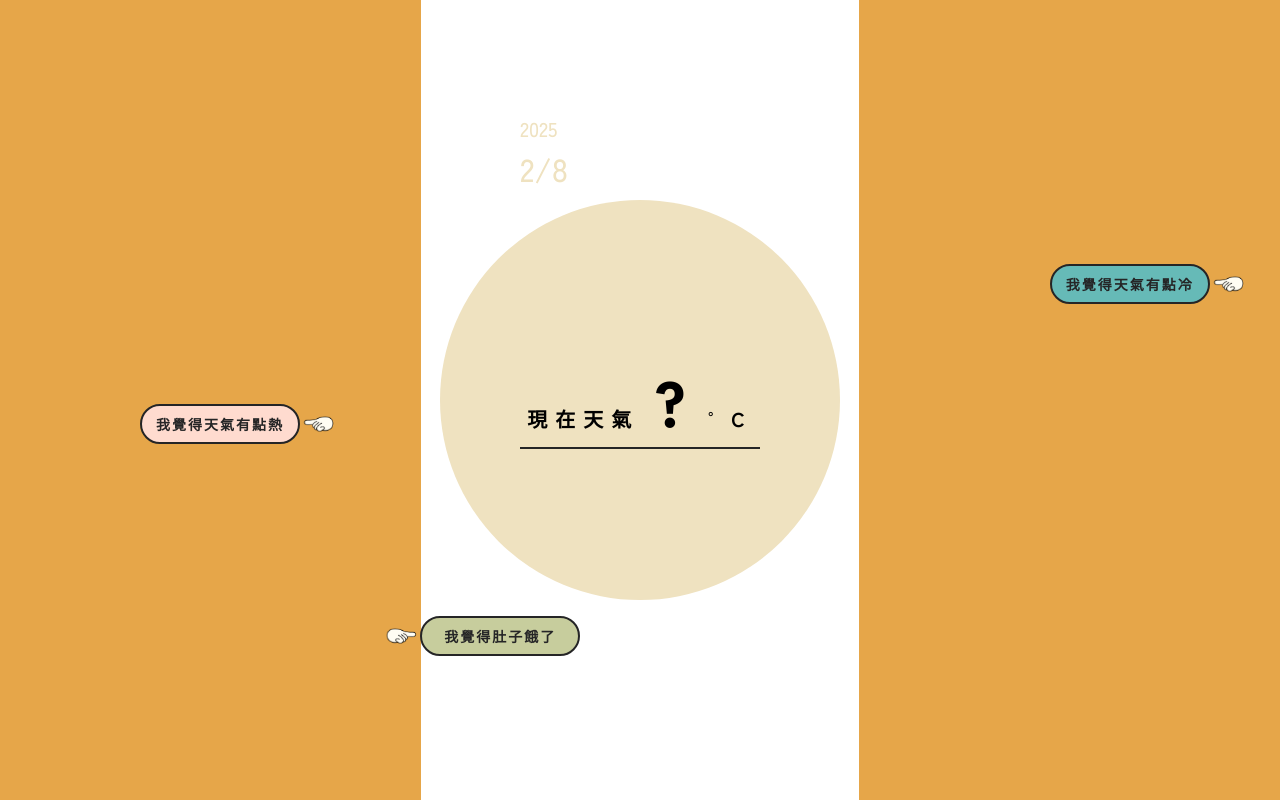
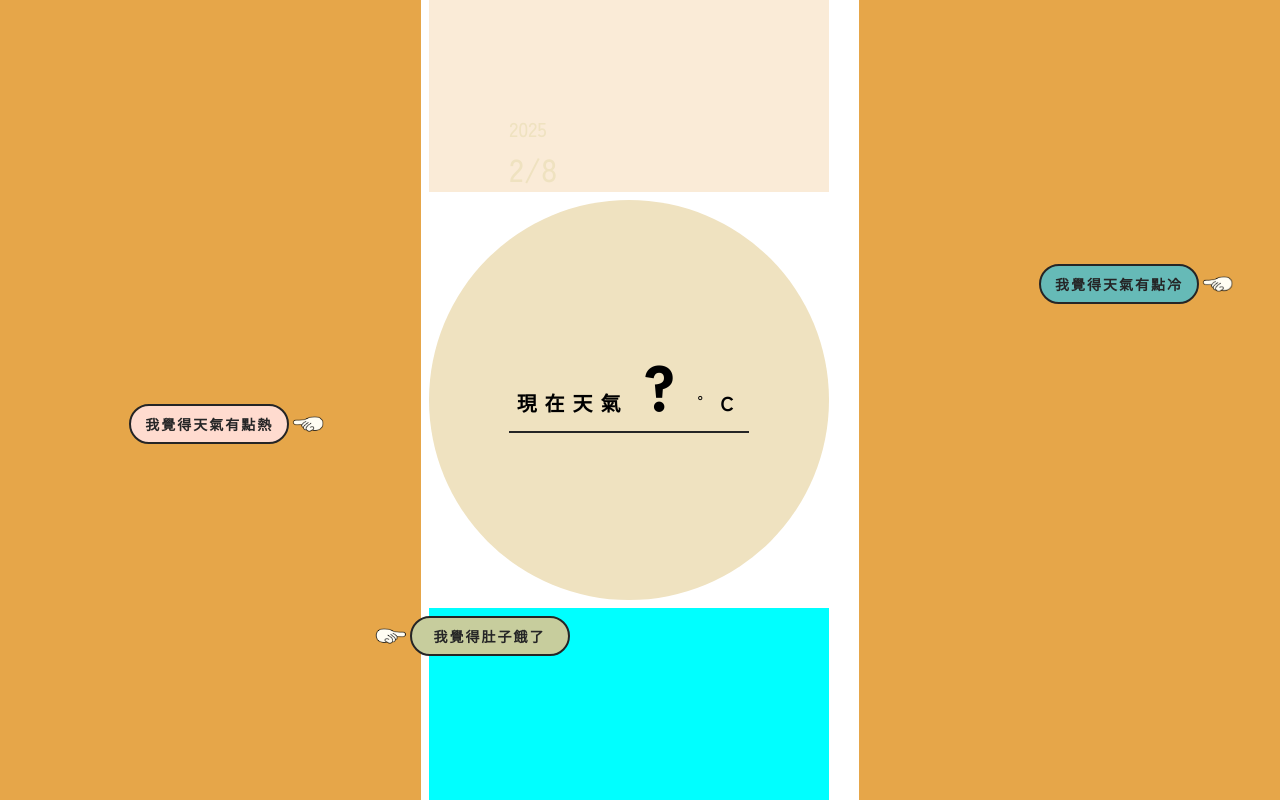
Before and after one commit to xpluso-chen/Hina-web, a Vue app: page / in a window 1280 px wide. Shown: the top 800 px of the page. Built offline with nearby package versions, Linux system fonts and the light colour scheme; no server answers; a web font is replaced by a local one.

Commit message:
調整SCCS排版

```diff
--- a/src/App.vue
+++ b/src/App.vue
@@ -27,7 +27,7 @@
     </div>
   </section>
 
-  <section id="index-page">
+  <section id="joke-page">
     <div class="left-area"></div>
     <div class="right-area"></div>
     <div class="main-area-hander flex-column-end">
@@ -87,7 +87,10 @@ const updateTime = () => {
     width: 400px;
     height: 400px;
     position: relative;
-    padding: map.get($interval, xl) 0;
+    background-color: #EFE2C0;
+    border-radius: 50%;
+    padding-top: map.get($interval, l);
+    padding-bottom: map.get($interval, xl);
     background-color: map.get($color, yellow);
     border-radius: 50%;
     @extend %flex-column-center;
@@ -114,7 +117,7 @@ const updateTime = () => {
     @media (max-width: 768px) {
       width: 100%;
       height: auto;
-      padding: map.get($interval, m) 0;
+      padding: 0 0;
       background-color: unset;
       border-radius: unset;
       #btn1,#btn2,#btn3{
@@ -124,4 +127,7 @@ const updateTime = () => {
 
   }
 }
+#joke-page{
+
+}
 </style>
--- a/src/assets/styles/_extend.scss
+++ b/src/assets/styles/_extend.scss
@@ -1,28 +1,35 @@
 @use "sass:map";
 @use "./variables" as *;
 
-%flex-center{
+%flex-center {
   display: flex;
   flex-direction: row;
   justify-content: center;
 }
 
-%flex-column-center{
+%flex-column-center {
   display: flex;
   flex-direction: column;
   align-items: center;
   justify-content: center;
 }
-.flex-column-center{
+
+.flex-column-center {
   @extend %flex-column-center
 }
 
-%column-down{
+%column-down {
   display: flex;
   flex-direction: column;
   justify-content: flex-end;
 }
 
-  %letter-spacing{
+%column-up {
+  display: flex;
+  flex-direction: column;
+  justify-content: flex-start;
+}
+
+%letter-spacing {
   letter-spacing: 2px;
 }
--- a/src/assets/styles/_variables.scss
+++ b/src/assets/styles/_variables.scss
@@ -22,7 +22,7 @@ $interval: (
     // 間距
     s:4px,
     m:20px,
-    l:40px,
+    l:32px,
     xl:64px
 );
 
--- a/src/assets/styles/main.scss
+++ b/src/assets/styles/main.scss
@@ -35,26 +35,32 @@ section {
 
 .main-area-hander {
   // 統一貼地
+  width: 400px;
   @extend %column-down;
   grid-column-start: 2;
   grid-row-start: 1;
+  background-color: antiquewhite;
 }
 
 .main-area-content {
+  width: 400px;
   position: relative;
   grid-column-start: 2;
 }
 
 .main-area-footer {
+  width: 400px;
   grid-column-start: 2;
   grid-row-start: 3;
+  background-color:aqua
 }
 
 @media (max-width: 768px) {
 
   /* 手機板 */
   .left-area,
-  .right-area {
+  .right-area,
+  .main-area-footer {
     display: none;
   }
 
```
Lines whose indentation alone changed are shown as unchanged.
